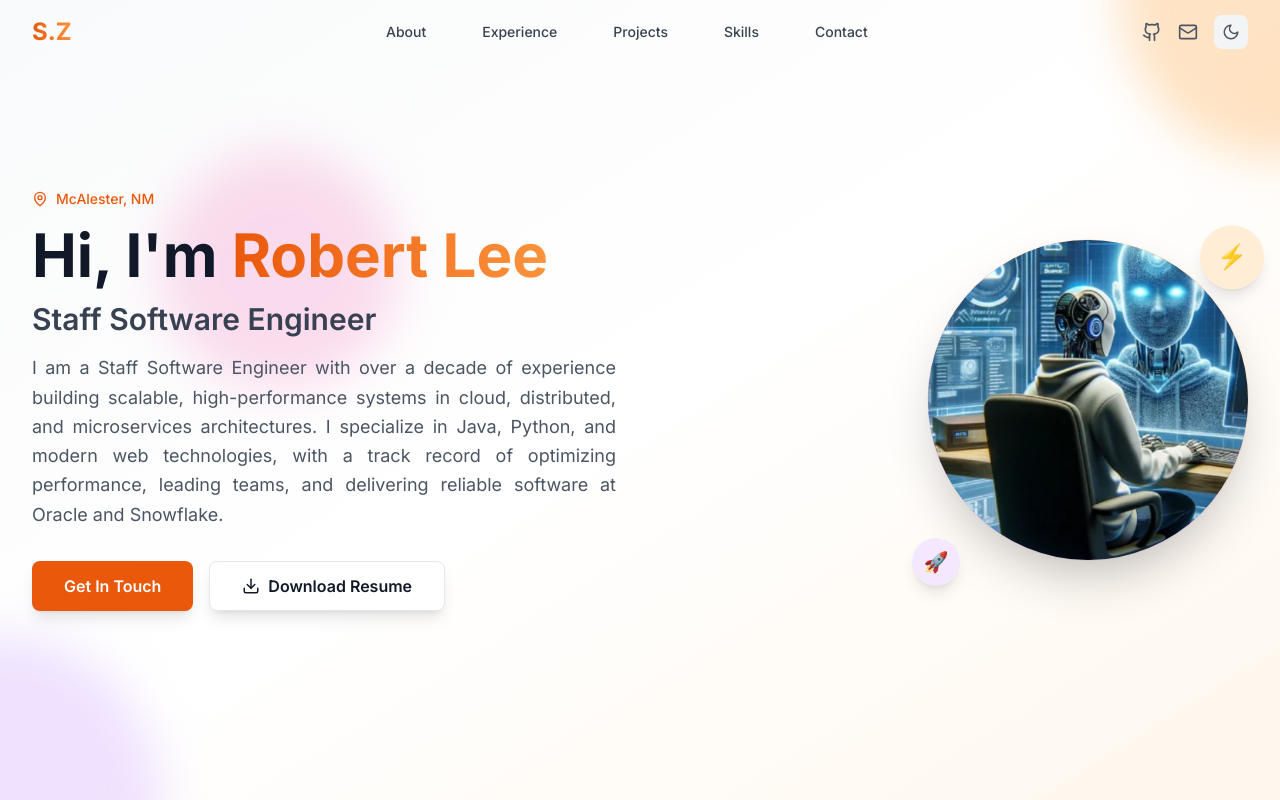
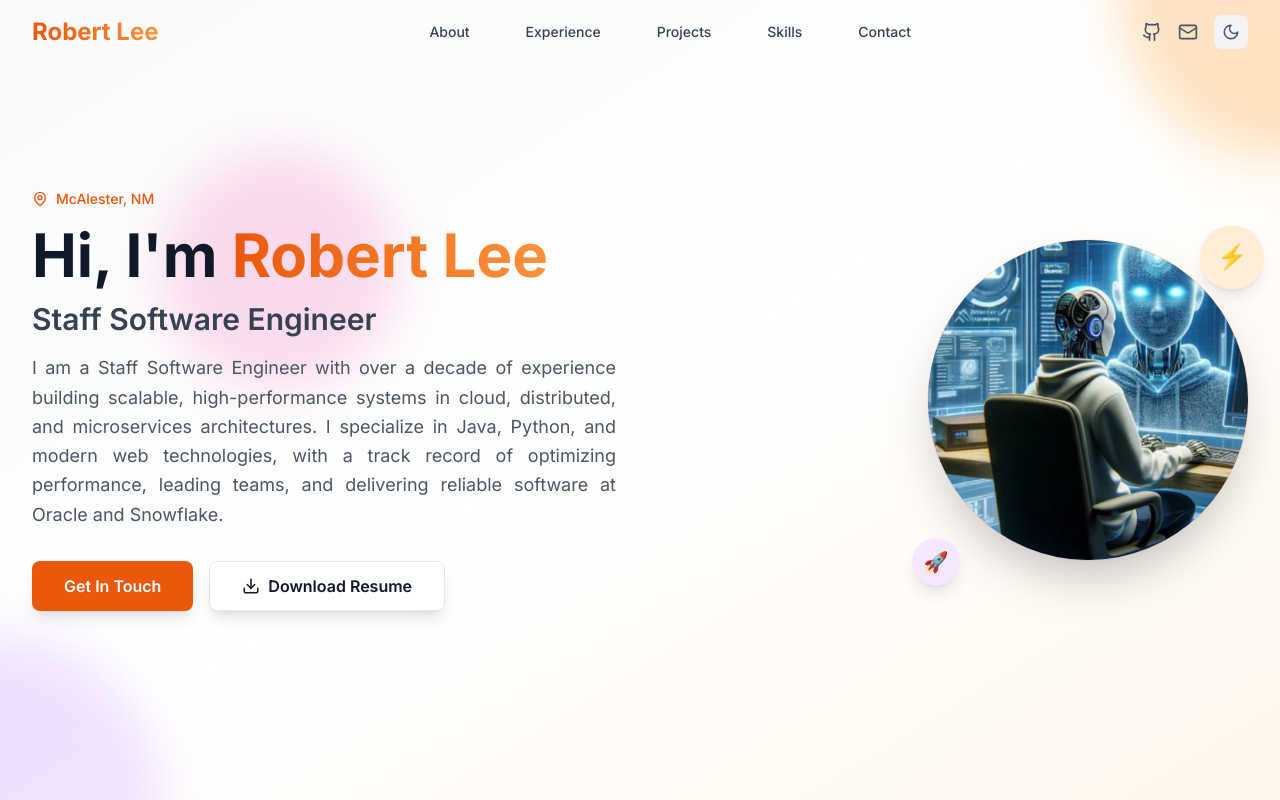
Before and after one commit to skydev9293/robert_port, a React (Create React App) app: page / in a window 1280 px wide. Shown: the top 800 px of the page. Built offline with nearby package versions, Linux system fonts and the light colour scheme.

Commit message:
Update Header.tsx

```diff
--- a/src/components/Header.tsx
+++ b/src/components/Header.tsx
@@ -63,7 +63,7 @@ const Header: React.FC = () => {
               href="#home"
               className="text-2xl font-bold gradient-text"
             >
-              S.Z
+              Robert Lee
             </a>
           </motion.div>
 
```
